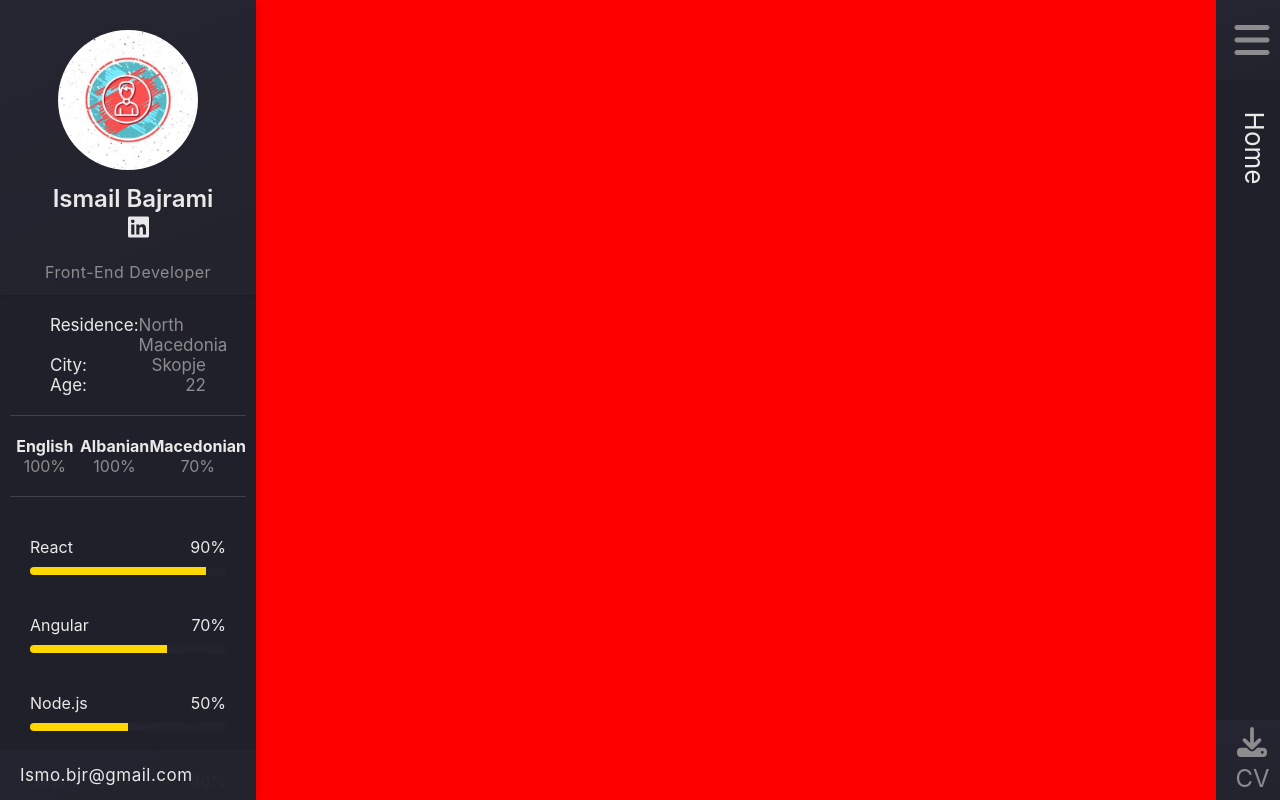
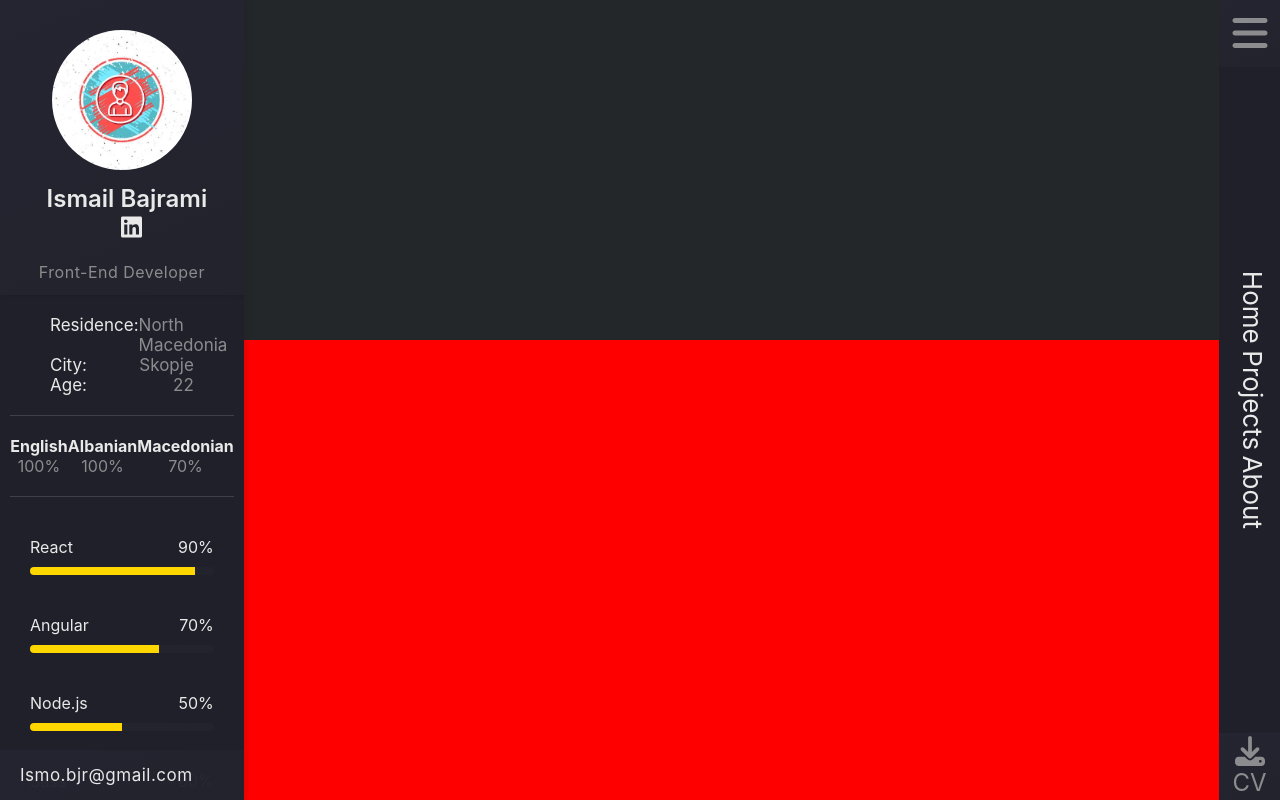
Before and after one commit to IsmailBj/Portfolio, a React (Create React App) app in the folder app/: page / in a window 1280 px wide. Built offline with nearby package versions, Linux system fonts and the light colour scheme.

Commit message:
transition and structured

```diff
--- a/app/src/App.scss
+++ b/app/src/App.scss
@@ -1,13 +1,22 @@
 .main-container {
-  display: grid;
-  grid-template-columns: 20% 75% 5%;
-  grid-row: auto;
+  display: flex;
   height: 100vh;
-  align-items: stretch;
+  width: 100vw;
   overflow: hidden;
+  transition: 0.55s ease-in-out;
 }
 
+
+
 .main-container.expendMenu{
-  transition: 1.55s ease-in-out;
-  grid-template-columns: 0% 75% 25%;
+  transition: 0.55s ease-in-out;
+  .sidebar-container{
+    position: relative;
+    left: -20%;
+    width: 0%;
+  }
+  .header-container{
+    width: 20%;
+
+  }
 }
--- a/app/src/App.tsx
+++ b/app/src/App.tsx
@@ -1,8 +1,8 @@
 import React ,{useEffect, useState} from 'react';
 import './App.scss';
-import Sidebar from './components/sidebar'
-import Center from './components/Center'
-import Header from './components/headerRight'
+import Sidebar from './components/template/sidebar'
+import Center from './components/template/Center'
+import Header from './components/template/headerRight'
 import {MobileView, isMobile } from 'react-device-detect';
 
 function App() {
--- /dev/null
+++ b/app/src/components/about/centerBanner.scss
@@ -0,0 +1,7 @@
+
+.banner-container{
+    background-color: rgb(36, 39, 41);
+    width: 100%;
+    height: 300px;
+    padding: 20px;
+}
--- /dev/null
+++ b/app/src/components/about/centerbanner.tsx
@@ -0,0 +1,12 @@
+import './centerBanner.scss'
+
+const centerBanner = () =>{
+    return (
+        <div className="banner-container">
+
+        </div>
+    )
+}
+
+
+export default centerBanner
--- a/app/src/components/Center.scss
+++ b/app/src/components/template/Center.scss
@@ -1,3 +1,4 @@
 .center-container{
     background-color: red;
+    width: 80%;
 }
--- a/app/src/components/Center.tsx
+++ b/app/src/components/template/Center.tsx
@@ -1,10 +1,11 @@
 import React from "react";
 import "./Center.scss"
+import CenterBanner from '../about/centerbanner'
 
 const Center = (props: any) =>{
     return (
         <div className="center-container">
-
+            <div className="banner-top"><CenterBanner/></div>
         </div>
     )
 }
--- a/app/src/components/headerRight.scss
+++ b/app/src/components/template/headerRight.scss
@@ -4,20 +4,22 @@ $color-gold: gold;
 $bg-color: #20202a;
 
 .header-container{
-    width: 100%;
     background-color: $bg-color;
-    display: grid;
-    grid-template-rows: 10% 80% 10%;
-    grid-column: auto;
+    display: flex;
+    width: 5%;
     height: 100vh;
-    align-items: stretch;
+    transition: 0.55s ease-in-out;
     overflow: hidden;
     z-index: 2;
+    flex-direction: column;
+    justify-content: space-between;
     .hamburger-menu{
         background: linear-gradient(159deg, rgba(37, 37, 50, 0.98) 0%, rgba(35, 35, 45, 0.98) 100%);
         display: flex;
         align-items: center;
         justify-content: center;
+        height: 100%;
+        flex-basis: 10%;
         svg{
             color: $color-dark;;
             cursor: pointer;
@@ -29,18 +31,27 @@ $bg-color: #20202a;
             }
         }
     }
+    .nav-container{
+        height: 100%;
+        display: flex;
+        flex-direction: column;
+        justify-content: center;
+        gap: 20px;
         .nav-list{
+            flex-basis: auto;
             display: flex;
             flex-direction: column;
             justify-content: flex-start;
             align-items: center;
-        margin: 50px 0;
+            padding: 30% 0px;
             height: fit-content;
-        .home{
+            transition: 0.2s ease-out;
             transform: rotate(90deg);
+            cursor: pointer;
+
+            .text{
                 color: $color-white;
                 font-size: 26px;
-            cursor: pointer;
                 overflow: hidden;
                 .underline{
                    background-color: $color-white;
@@ -49,17 +60,22 @@ $bg-color: #20202a;
                    border-radius: 20px;
                    transition: 0.2s ease-out;
                 }
+            }
             &:hover{
+                scale: 1.1;
                 .underline{
                     background-color: $color-white;
                     width: 100%;
                     height: 5px;
                     border-radius: 20px;
+
                  }
             }
         }
     }
+
     .download-cv{
+        flex-basis: 10%;
         height: 100%;
         display: flex;
         flex-direction: column;
@@ -86,6 +102,9 @@ $bg-color: #20202a;
 }
 
 .header-container.expend {
-    background-color: red;
+    .nav-list{
+        transform: rotate(0deg);
+        padding: 5% 0px;
+    }
 
 }
--- a/app/src/components/headerRight.tsx
+++ b/app/src/components/template/headerRight.tsx
@@ -12,9 +12,16 @@ const Header = (props: any) =>{
             <div className="hamburger-menu" onClick={()=>setIsMenu(!isMenu)}>
                 <FontAwesomeIcon icon={faBars}/>
             </div>
-            <div className="nav-list">
-                <div className="home">Home<div className="underline"></div></div>
-
+            <div className="nav-container">
+                <div className="nav-list">
+                    <div className="text">Home<div className="underline"></div></div>
+                </div>
+                <div className="nav-list">
+                    <div className="text">Projects<div className="underline"></div></div>
+                </div>
+                <div className="nav-list">
+                    <div className="text">About<div className="underline"></div></div>
+                </div>
             </div>
             <div className="download-cv"><FontAwesomeIcon icon={faDownload}/><span>CV</span></div>
         </div>
--- a/app/src/components/sidebar.scss
+++ b/app/src/components/template/sidebar.scss
@@ -4,11 +4,16 @@ $color-dark: #8c8c8e;
 $color-gold: gold;
 $bg-color: #20202a;
 
+body{
+    background: $bg-color;
+}
 
 .sidebar-container{
     background: $bg-color;
     position: relative;
     z-index: 999;
+    width: 20%;
+    left: 0;
     box-shadow: 0 3px 8px 0 rgb(15 15 20 / 20%);
     transition: 0.55s ease-in-out;
     overflow: auto;
--- a/app/src/components/sidebar.tsx
+++ b/app/src/components/template/sidebar.tsx
@@ -3,7 +3,7 @@ import React from "react";
 import {FontAwesomeIcon}  from "@fortawesome/react-fontawesome";
 import {faLinkedin} from "@fortawesome/free-brands-svg-icons"
 import {faCheckCircle} from "@fortawesome/free-solid-svg-icons";
-import Avatar from '../assets/img/userAvatar.png'
+import Avatar from '../../assets/img/userAvatar.png'
 
 
 const Sidebar = (props: any) =>{
--- a/app/tsconfig.json
+++ b/app/tsconfig.json
@@ -21,6 +21,7 @@
     "jsx": "react-jsx"
   },
   "include": [
-    "src"
+    "src",
+    "about"
   ]
 }
```
Lines whose indentation alone changed are shown as unchanged.
